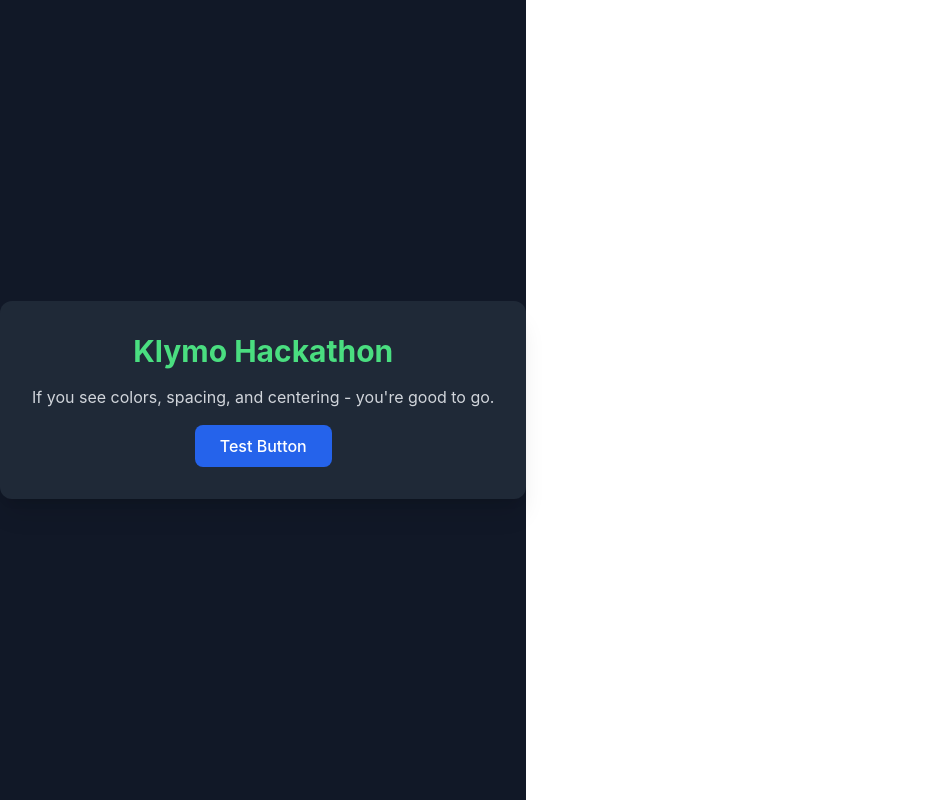
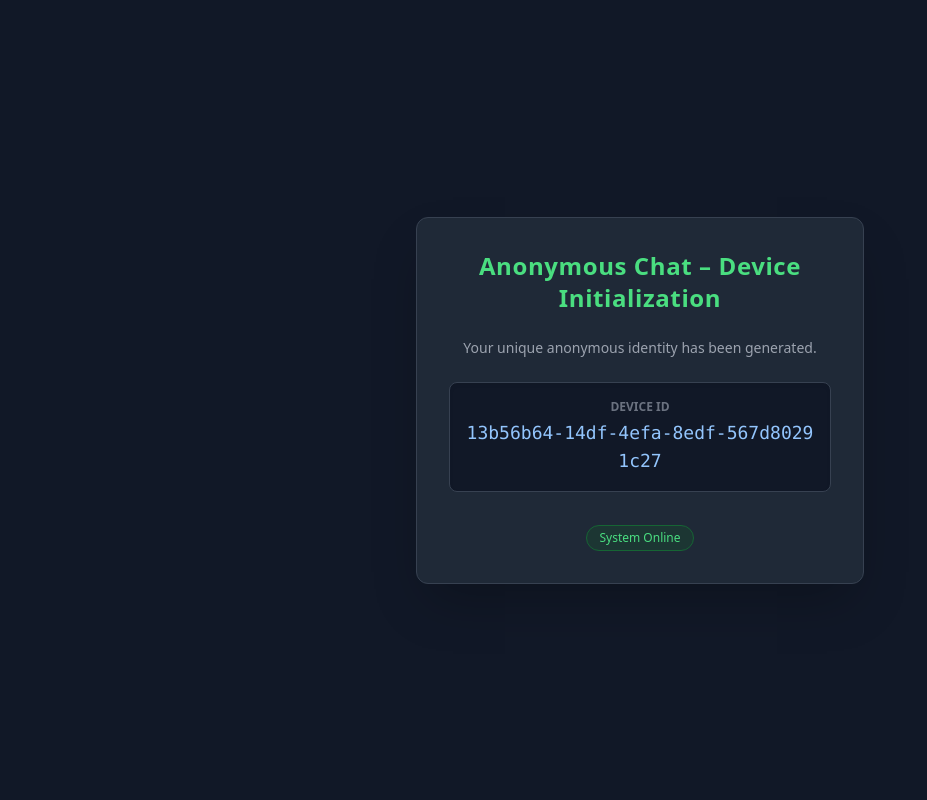
Before and after one commit to NanditaRN06/FairTalk, a React app in the folder frontend/: page / in a window 1280 px wide. Shown: the whole page, without its empty margins (0-927 px from the left). Built offline with nearby package versions, Linux system fonts and the light colour scheme; the HTML template or start-up script is replaced by a standard one.

Commit message:
feat: added device identity

```diff
--- a/frontend/src/App.jsx
+++ b/frontend/src/App.jsx
@@ -1,18 +1,40 @@
+import { useEffect, useState } from 'react';
+import { getOrCreateDeviceId } from './utils/identity';
+
 function App() {
+    const [deviceId, setDeviceId] = useState('');
+
+    useEffect(() => {
+        const id = getOrCreateDeviceId();
+        setDeviceId(id);
+        console.log('App Initialized with Device ID:', id);
+    }, []);
+
     return (
-        <div className="min-h-screen flex items-center justify-center bg-gray-900">
-            <div className="bg-gray-800 text-white p-8 rounded-xl shadow-xl text-center space-y-4">
-                <h1 className="text-3xl font-bold text-green-400">
-                    Klymo Hackathon
+        <div className="min-h-screen flex items-center justify-center bg-gray-900 font-sans">
+            <div className="bg-gray-800 text-white p-8 rounded-xl shadow-2xl text-center space-y-6 max-w-md w-full border border-gray-700">
+                <h1 className="text-2xl font-bold text-green-400 tracking-wide">
+                    Anonymous Chat – Device Initialization
                 </h1>
 
-                <p className="text-gray-300">
-                    If you see colors, spacing, and centering - you're good to go.
+                <p className="text-gray-400 text-sm">
+                    Your unique anonymous identity has been generated.
                 </p>
 
-                <button className="px-6 py-2 bg-blue-600 hover:bg-blue-700 rounded-lg transition">
-                    Test Button
-                </button>
+                <div className="bg-gray-900 p-4 rounded-lg border border-gray-700 shadow-inner">
+                    <p className="text-xs uppercase text-gray-500 font-semibold mb-1">
+                        Device ID
+                    </p>
+                    <p className="text-blue-300 font-mono text-lg break-all select-all">
+                        {deviceId || 'Initializing...'}
+                    </p>
+                </div>
+
+                <div className="pt-2">
+                    <span className="inline-block px-3 py-1 bg-green-900/30 text-green-400 text-xs rounded-full border border-green-800">
+                        System Online
+                    </span>
+                </div>
             </div>
         </div>
     );
--- a/frontend/src/index.css
+++ b/frontend/src/index.css
@@ -1,72 +1,3 @@
 @tailwind base;
 @tailwind components;
 @tailwind utilities;
-
-:root {
-  font-family: Inter, system-ui, Avenir, Helvetica, Arial, sans-serif;
-  line-height: 1.5;
-  font-weight: 400;
-
-  color-scheme: light dark;
-  color: rgba(255, 255, 255, 0.87);
-  background-color: #242424;
-
-  font-synthesis: none;
-  text-rendering: optimizeLegibility;
-  -webkit-font-smoothing: antialiased;
-  -moz-osx-font-smoothing: grayscale;
-}
-
-a {
-  font-weight: 500;
-  color: #646cff;
-  text-decoration: inherit;
-}
-a:hover {
-  color: #535bf2;
-}
-
-body {
-  margin: 0;
-  display: flex;
-  place-items: center;
-  min-width: 320px;
-  min-height: 100vh;
-}
-
-h1 {
-  font-size: 3.2em;
-  line-height: 1.1;
-}
-
-button {
-  border-radius: 8px;
-  border: 1px solid transparent;
-  padding: 0.6em 1.2em;
-  font-size: 1em;
-  font-weight: 500;
-  font-family: inherit;
-  background-color: #1a1a1a;
-  cursor: pointer;
-  transition: border-color 0.25s;
-}
-button:hover {
-  border-color: #646cff;
-}
-button:focus,
-button:focus-visible {
-  outline: 4px auto -webkit-focus-ring-color;
-}
-
-@media (prefers-color-scheme: light) {
-  :root {
-    color: #213547;
-    background-color: #ffffff;
-  }
-  a:hover {
-    color: #747bff;
-  }
-  button {
-    background-color: #f9f9f9;
-  }
-}
--- /dev/null
+++ b/frontend/src/utils/identity.js
@@ -0,0 +1,21 @@
+const DEVICE_ID_KEY = 'chat_device_id';
+
+export const getOrCreateDeviceId = () => {
+    let deviceId = localStorage.getItem(DEVICE_ID_KEY);
+
+    if (!deviceId) {
+        if (typeof crypto !== 'undefined' && crypto.randomUUID) {
+            deviceId = crypto.randomUUID();
+        } else {
+            deviceId = `dev_${Date.now()}_${Math.random().toString(36).substr(2, 9)}`;
+        }
+
+        localStorage.setItem(DEVICE_ID_KEY, deviceId);
+        localStorage.setItem("chat_device_created_at", new Date().toISOString());
+        console.log('[Identity] New Device ID generated:', deviceId);
+    } else {
+        console.log('[Identity] Existing Device ID found:', deviceId);
+    }
+
+    return deviceId;
+};
```
